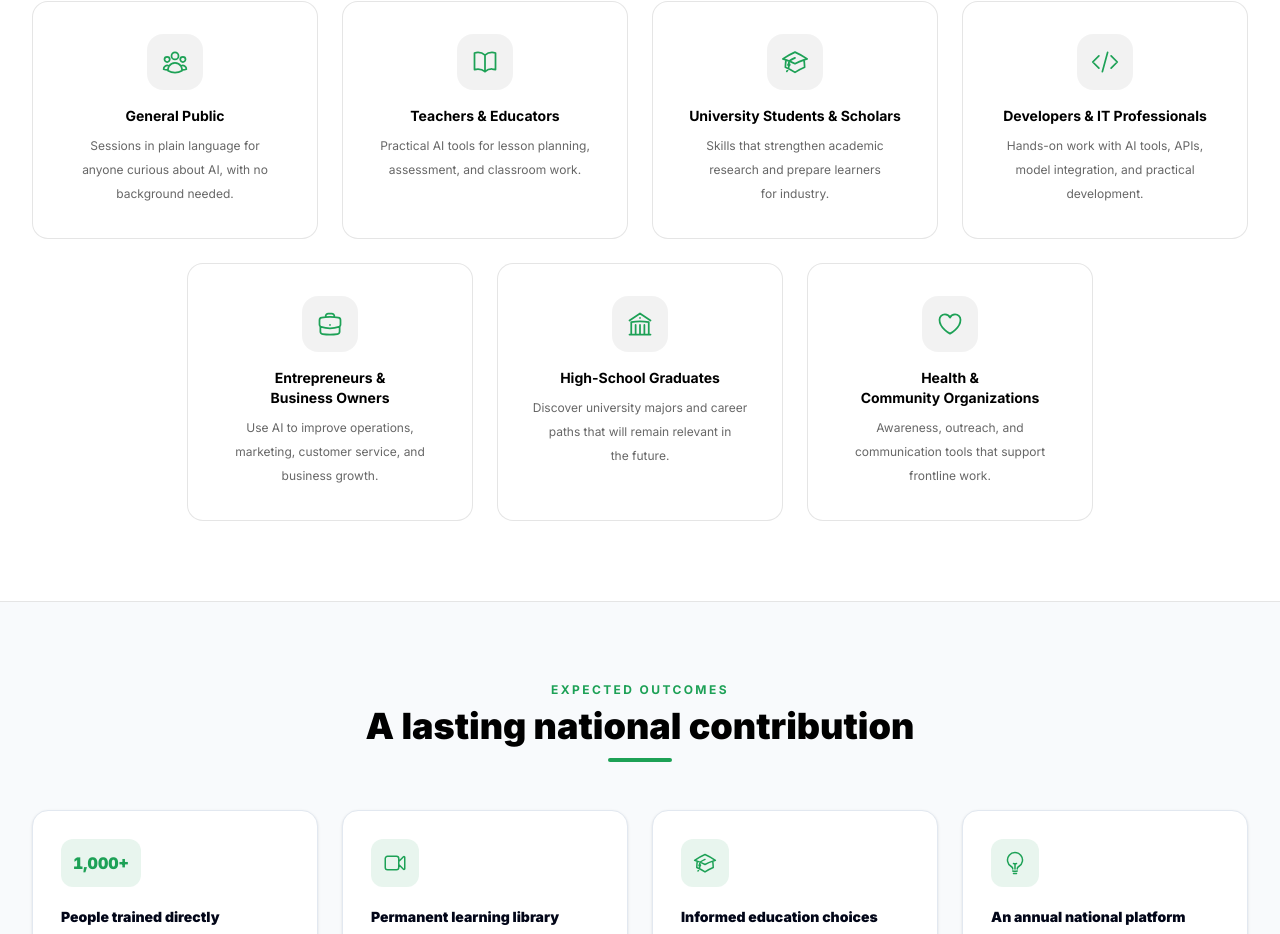
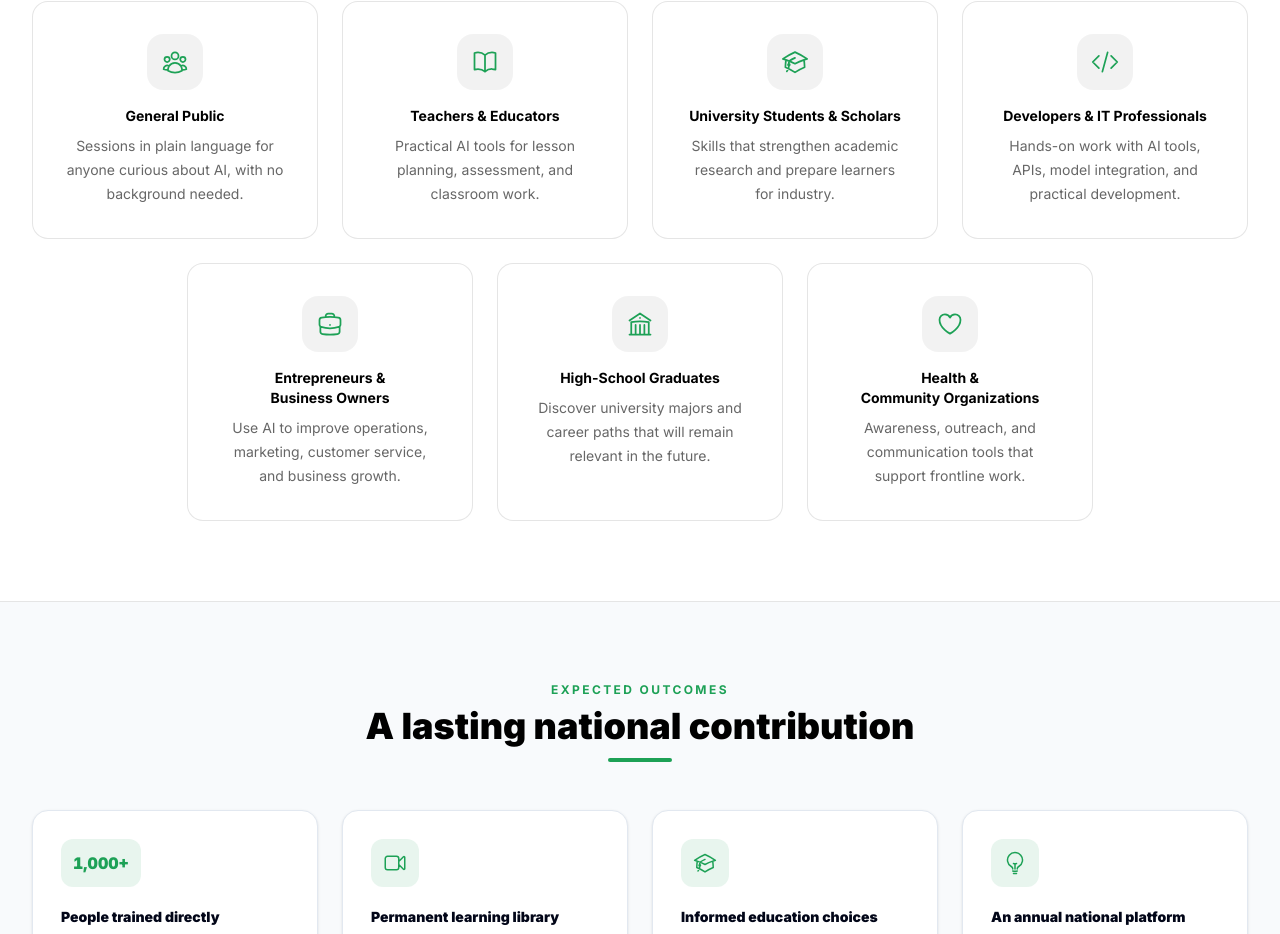
Before and after one commit to iftiinhub-spec/National_Training_week, a React (Vite) app in the folder frontend/: page /about in a window 1280 px wide. Shown: the part 1335-2269 px from the top of the page. Built offline with nearby package versions, Linux system fonts and the light colour scheme; no server answers.

Commit message:
Bump audience card description text for readability

```diff
--- a/frontend/src/pages/public/About.jsx
+++ b/frontend/src/pages/public/About.jsx
@@ -73,7 +73,7 @@ export const About = () => {
         <div className="mx-auto max-w-7xl px-4 sm:px-8">
           <SectionHeading eyebrow="Audience Scope">Target Participant Groups</SectionHeading>
           <div className="flex flex-wrap items-stretch justify-center gap-6">
-            {AUDIENCE.map(({ Icon, role, text }) => <article key={role} className="group w-full rounded-2xl border border-black/10 bg-white p-8 text-center transition-all hover:border-[#1da156] hover:shadow-lg sm:w-[calc(50%-0.75rem)] lg:w-[calc(25%-1.125rem)]"><div className="mx-auto mb-4 flex h-14 w-14 items-center justify-center rounded-2xl bg-black/5 transition-colors group-hover:bg-[#1da156]"><Icon className="h-7 w-7 text-[#1da156] transition-colors group-hover:text-white" /></div><h3 className="mb-2 text-sm font-bold text-black transition-colors group-hover:text-[#1da156]">{role}</h3><p className="text-xs leading-6 text-black/60">{text}</p></article>)}
+            {AUDIENCE.map(({ Icon, role, text }) => <article key={role} className="group w-full rounded-2xl border border-black/10 bg-white p-8 text-center transition-all hover:border-[#1da156] hover:shadow-lg sm:w-[calc(50%-0.75rem)] lg:w-[calc(25%-1.125rem)]"><div className="mx-auto mb-4 flex h-14 w-14 items-center justify-center rounded-2xl bg-black/5 transition-colors group-hover:bg-[#1da156]"><Icon className="h-7 w-7 text-[#1da156] transition-colors group-hover:text-white" /></div><h3 className="mb-2 text-sm font-bold text-black transition-colors group-hover:text-[#1da156]">{role}</h3><p className="text-sm leading-6 text-black/60">{text}</p></article>)}
           </div>
         </div>
       </section>
--- a/frontend/src/pages/public/Home.jsx
+++ b/frontend/src/pages/public/Home.jsx
@@ -305,7 +305,7 @@ export const Home = () => {
                   <a.Icon className="w-7 h-7 text-[#1da156] group-hover:text-white transition-colors" />
                 </div>
                 <h3 className="mb-2 text-sm font-bold text-black">{a.label}</h3>
-                <p className="text-xs leading-relaxed text-black/65">{a.desc}</p>
+                <p className="text-sm leading-relaxed text-black/65">{a.desc}</p>
               </div>
             ))}
           </div>
```
